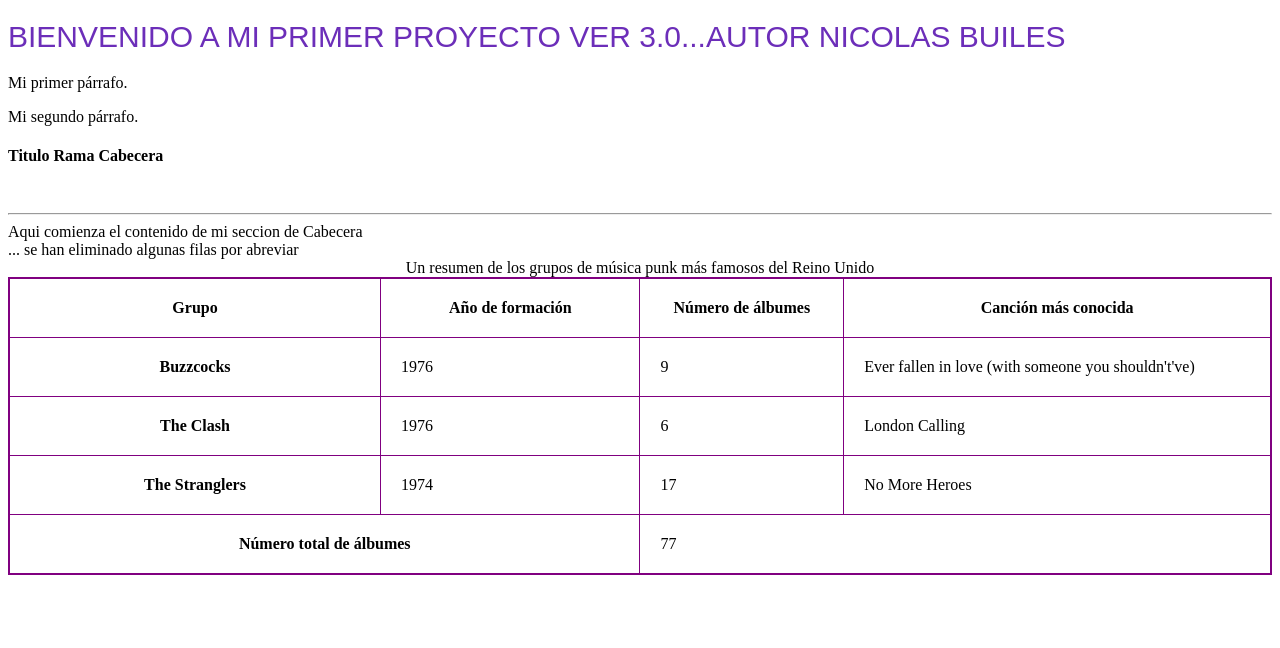
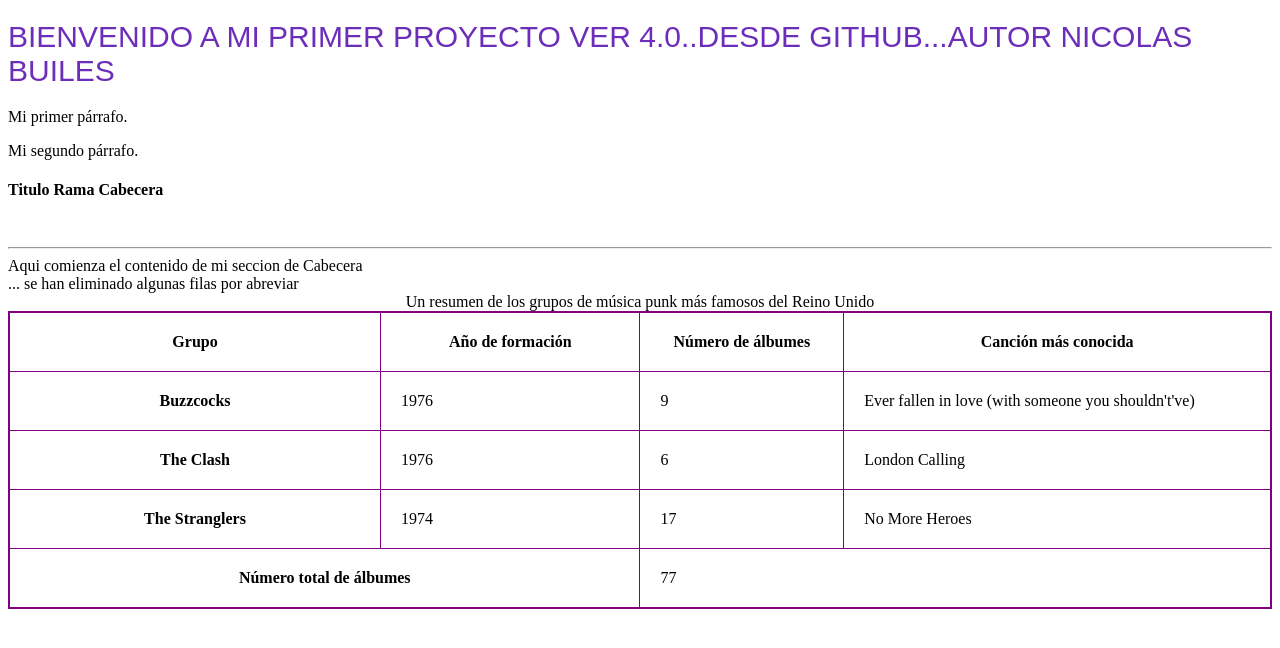
Before and after one commit to nicolasbuiles93/Curso_Git_y_GitHub, a plain HTML site: page index.html in a window 1280 px wide. Drawn offline with Linux system fonts and the light colour scheme.

Commit message:
Ver 4.0
Modificado desde github linea 11

```diff
--- a/index.html
+++ b/index.html
@@ -8,7 +8,7 @@
     </head>
     <body>
 
-    <h1>Bienvenido a mi primer proyecto Ver 3.0...Autor Nicolas Builes</h1>
+    <h1>Bienvenido a mi primer proyecto Ver 4.0..Desde Github...Autor Nicolas Builes</h1>
     <p>Mi primer párrafo.</p>
     <p>Mi segundo párrafo.</p>
 
```
